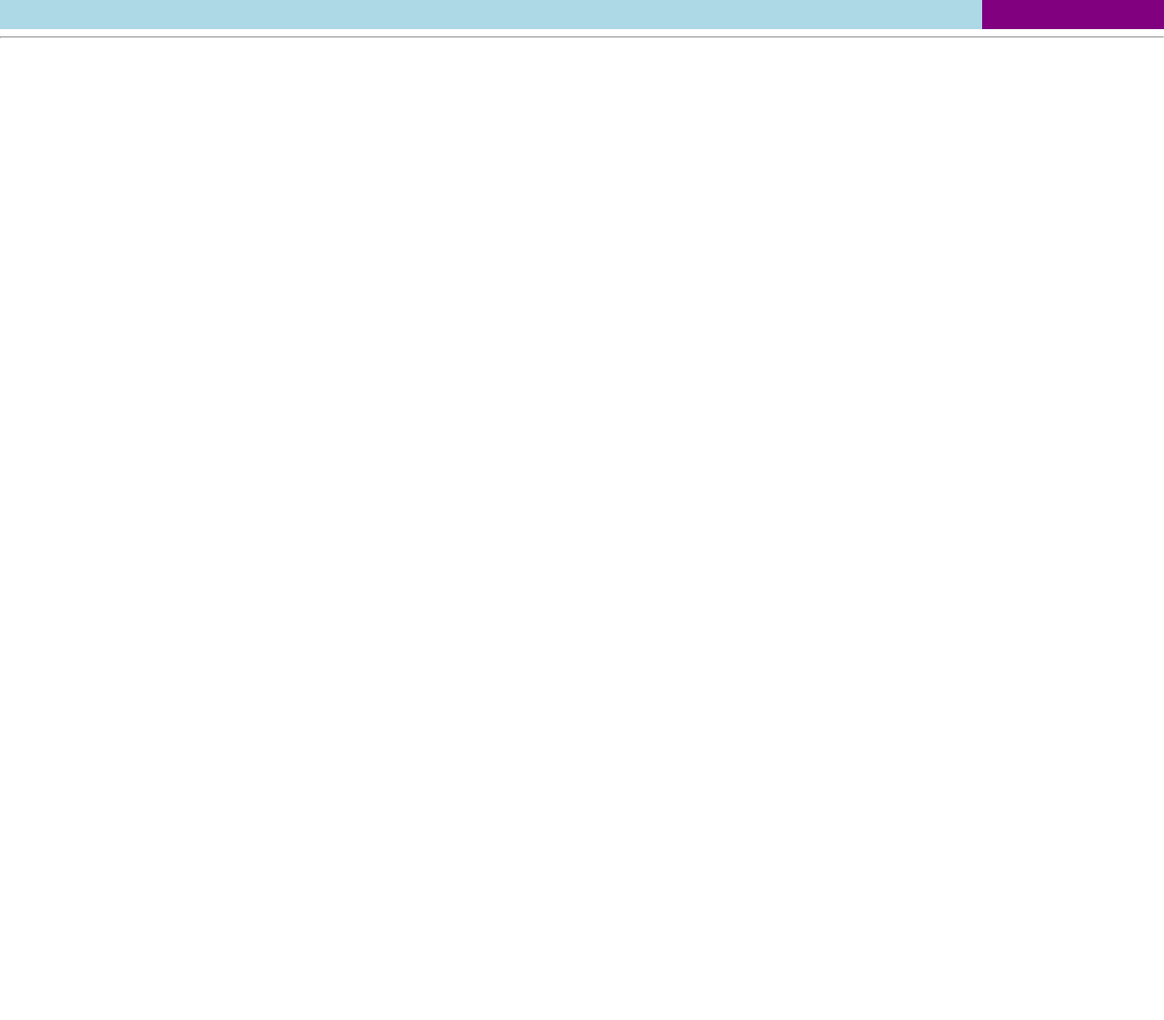
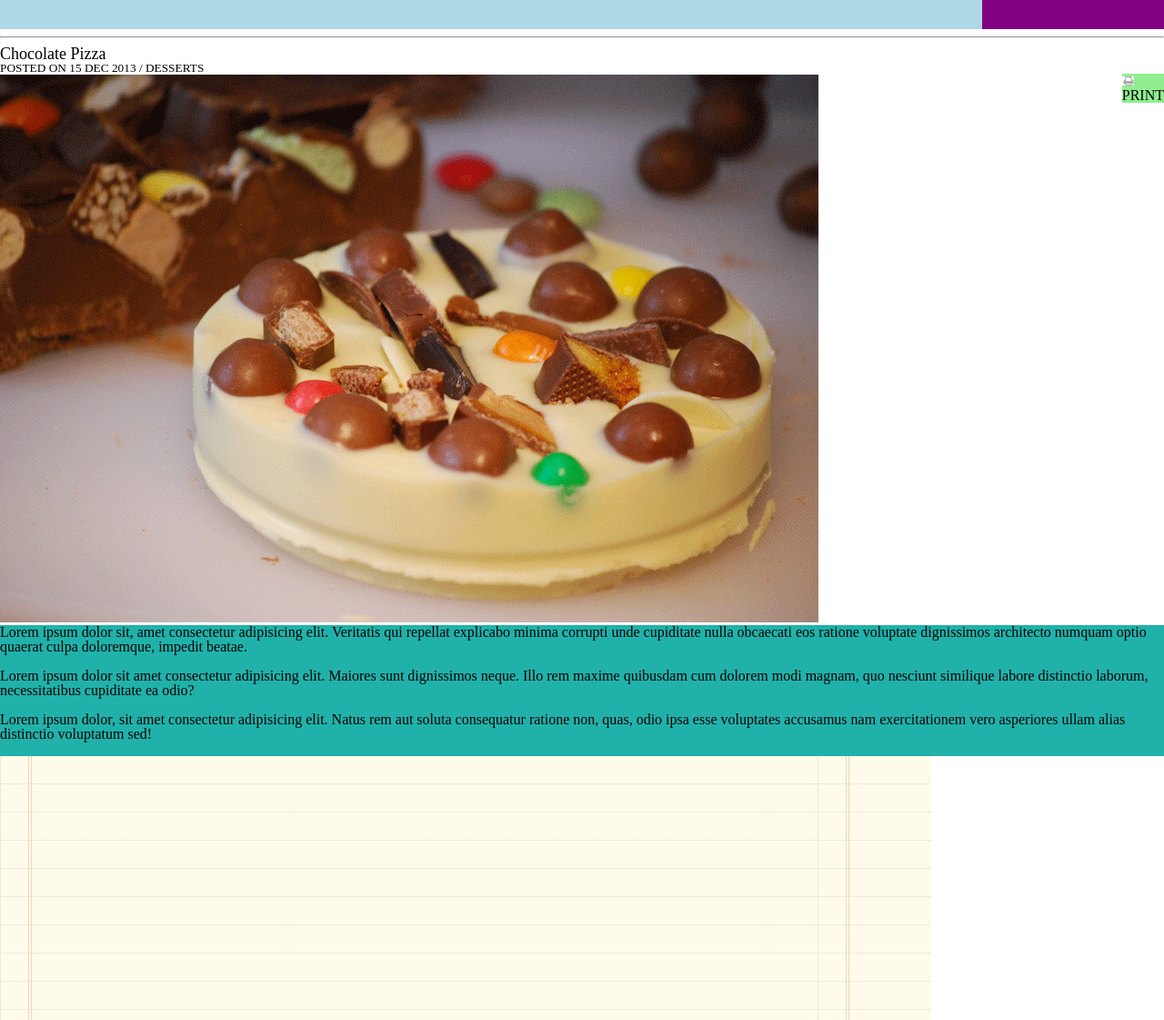
Before and after one commit to daniel-haugen/chocolate-pizza, a plain HTML site: page index.html in a window 1280 px wide. Shown: the part 168-1289 px from the top of the page at 91% size. Before the commit the page ends 800 px from the top, so only its background shows below. Drawn offline with Linux system fonts and the light colour scheme.

Commit message:
nearing two hour mark

```diff
--- a/index.html
+++ b/index.html
@@ -33,19 +33,29 @@
       <img src="img/mail-icon.png" alt="">
     </div>
   </nav>
+
   <hr>
-<!--
+
   <main>
     <h2>Chocolate Pizza</h2>
     <h3>POSTED ON 15 DEC 2013 / DESSERTS</h3>
-    <img src="img/print-icon.png" alt="">
-    <p>PRINT</p>
+    <div class="print">
+      <img src="img/print-icon.png" alt="">
+      <p>PRINT</p>
+    </div>
 
     <img src="img/choco-pizza.png" alt="">
-    <p>Lorem ipsum dolor sit, amet consectetur adipisicing elit. Veritatis qui repellat explicabo minima corrupti unde cupiditate nulla obcaecati eos ratione voluptate dignissimos architecto numquam optio quaerat culpa doloremque, impedit beatae.</p>
-    <p>Lorem ipsum dolor sit amet consectetur adipisicing elit. Maiores sunt dignissimos neque. Illo rem maxime quibusdam cum dolorem modi magnam, quo nesciunt similique labore distinctio laborum, necessitatibus cupiditate ea odio?</p>
-    <p>Lorem ipsum dolor, sit amet consectetur adipisicing elit. Natus rem aut soluta consequatur ratione non, quas, odio ipsa esse voluptates accusamus nam exercitationem vero asperiores ullam alias distinctio voluptatum sed!</p>
-
+    <div class="p">
+    <p>Lorem ipsum dolor sit, amet consectetur adipisicing elit. Veritatis qui repellat explicabo minima corrupti unde
+      cupiditate nulla obcaecati eos ratione voluptate dignissimos architecto numquam optio quaerat culpa doloremque,
+      impedit beatae.</p> <br>
+    <p>Lorem ipsum dolor sit amet consectetur adipisicing elit. Maiores sunt dignissimos neque. Illo rem maxime
+      quibusdam cum dolorem modi magnam, quo nesciunt similique labore distinctio laborum, necessitatibus cupiditate ea
+      odio?</p><br>
+    <p>Lorem ipsum dolor, sit amet consectetur adipisicing elit. Natus rem aut soluta consequatur ratione non, quas,
+      odio ipsa esse voluptates accusamus nam exercitationem vero asperiores ullam alias distinctio voluptatum sed!</p>
+      <br>
+    </div>
     <div class="list">
       <ul>
         <li></li>
@@ -75,10 +85,10 @@
     <hr>
     <img src="img/small-logo.png" alt="">
     <hr>
-    <p>Delicious All Rights Reserved.<br/>
-    Proudly published with Ghost.</p>
+    <p>Delicious All Rights Reserved.<br />
+      Proudly published with Ghost.</p>
 
-  </footer> -->
+  </footer>
 
 
 </body>
--- a/style.css
+++ b/style.css
@@ -44,8 +44,25 @@ nav {
 }
 
 
+h2 {
+  font-style: normal;
+  font-size: large;
 
+}
 
+h3 {
+  font-size: smaller;
+}
+
+.print {
+  background-color: lightgreen;
+  float: right;
+}
+
+.p {
+  background-color: lightseagreen;
+  text-size-adjust: inherit ;
+}
 
 
 
```
